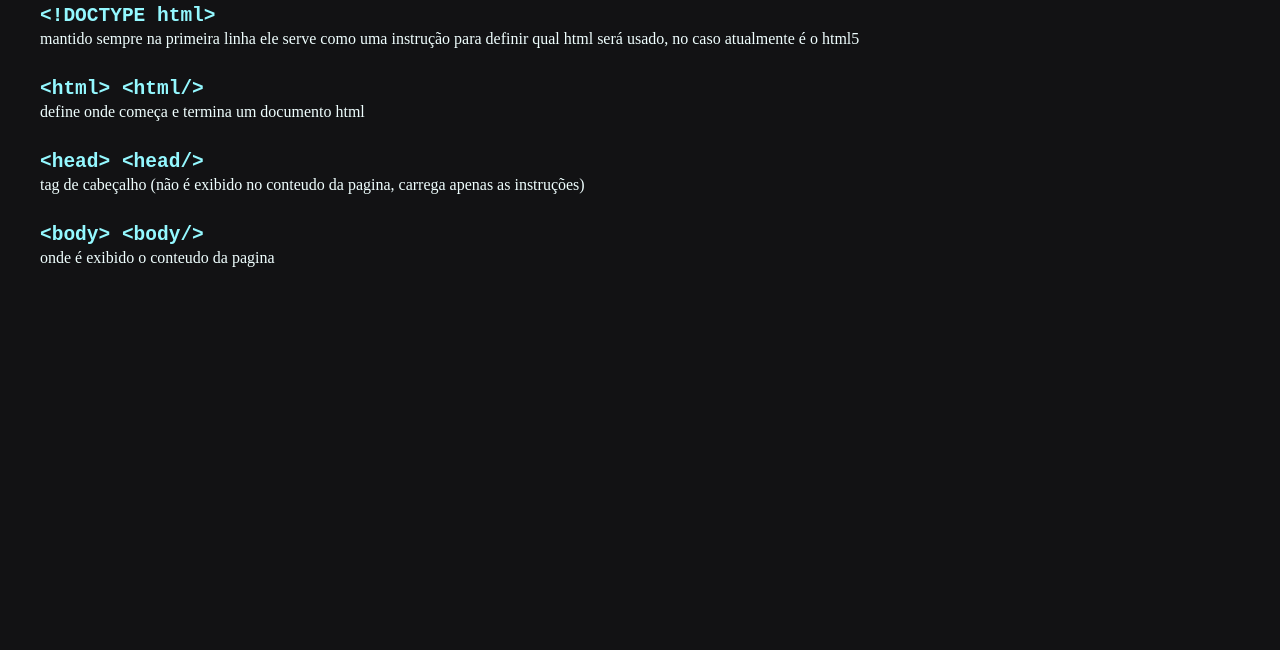
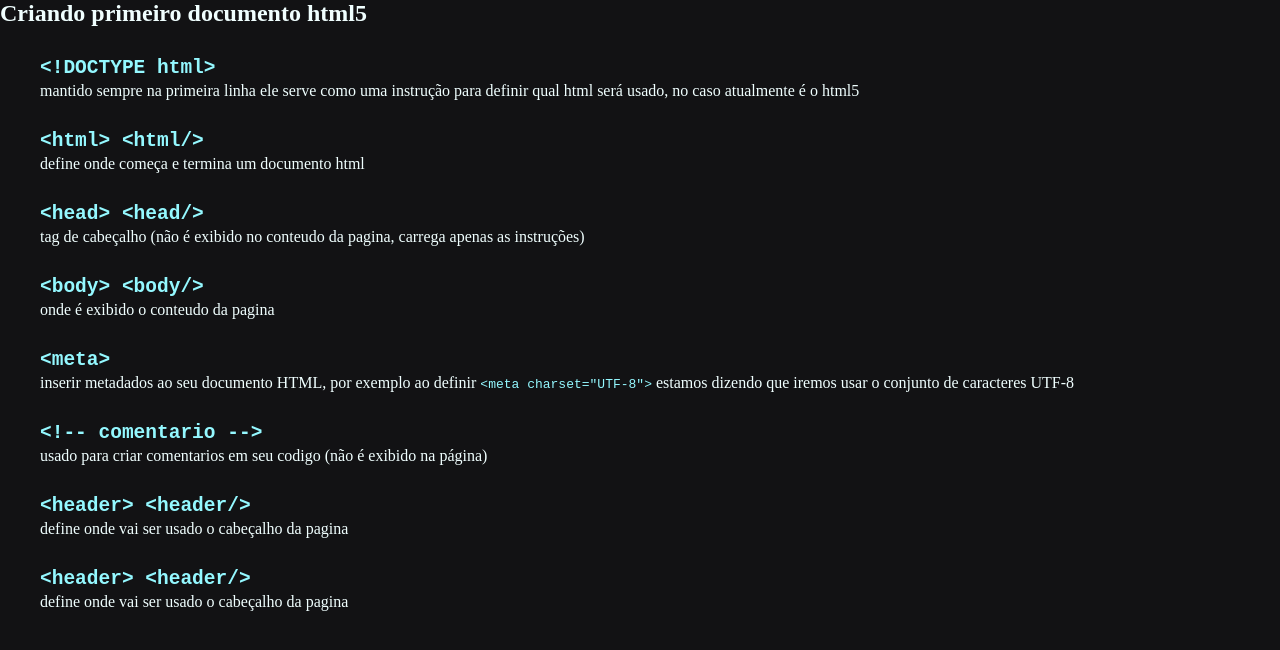
Before and after one commit to LeoniMello/Dicionario-da-Web, a plain HTML site: page html.html in a window 1280 px wide. Drawn offline with Linux system fonts and the light colour scheme.

Commit message:
add comentarios

```diff
--- a/html.html
+++ b/html.html
@@ -8,22 +8,48 @@
 </head>
 <body>
   <section id="Info">
+    <h1>Criando primeiro documento html5</h1>
     <ul>
+      <!--Doctype-->
       <li>
         <h2><code>&lt;!DOCTYPE html&gt;</code></h2>
         <p>mantido sempre na primeira linha ele serve como uma instrução para definir qual html será usado, no caso atualmente é o html5</p>
       </li>
+      <!--html-->
       <li>
         <h2><code>&lt;html&gt; &lt;html/&gt;</code></h2>
         <p>define onde começa e termina um documento html</p>
       </li>
+      <!--head-->
       <li>
         <h2><code>&lt;head&gt; &lt;head/&gt;</code></h2>
         <p>tag de cabeçalho (não é exibido no conteudo da pagina, carrega apenas as instruções)</p>
       </li>
+      <!--body-->
       <li>
         <h2><code>&lt;body&gt; &lt;body/&gt;</code></h2>
         <p>onde é exibido o conteudo da pagina</p>
+      </li>
+      <!--meta-->
+      <li>
+        <h2><code>&lt;meta&gt;</code></h2>
+        <p>inserir metadados ao seu documento HTML,
+          por exemplo ao definir <code>&lt;meta charset="UTF-8"&gt;</code> estamos dizendo que iremos usar o conjunto de caracteres UTF-8</p>
+      </li>
+      <!--comentario-->
+      <li>
+        <h2><code>&lt;!-- comentario --&gt;</code></h2>
+        <p>usado para criar comentarios em seu codigo (não é exibido na página)</p>
+      </li>
+      <!--header-->
+      <li>
+        <h2><code>&lt;header&gt; &lt;header/&gt;</code></h2>
+        <p>define onde vai ser usado o cabeçalho da pagina</p>
+      </li>
+      <!---->
+      <li>
+        <h2><code>&lt;header&gt; &lt;header/&gt;</code></h2>
+        <p>define onde vai ser usado o cabeçalho da pagina</p>
       </li>
 
     </ul>
```
